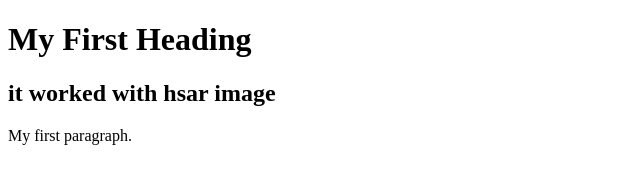
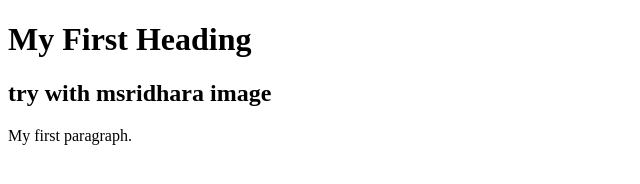
Before and after one commit to msridhara/Jenkins, a plain HTML site: page index.html in a window 1280 px wide. Shown: the full height of the page, 0-640 px from the left. Drawn offline with Linux system fonts and the light colour scheme.

Commit message:
changing my image

```diff
--- a/index.html
+++ b/index.html
@@ -3,7 +3,7 @@
 <body>
 
 <h1>My First Heading</h1>
-<h2>it worked with hsar image</h2>
+<h2>try with msridhara image</h2>
 
 <p>My first paragraph.</p>
 
```
Also changed, not shown: 1 other file.
